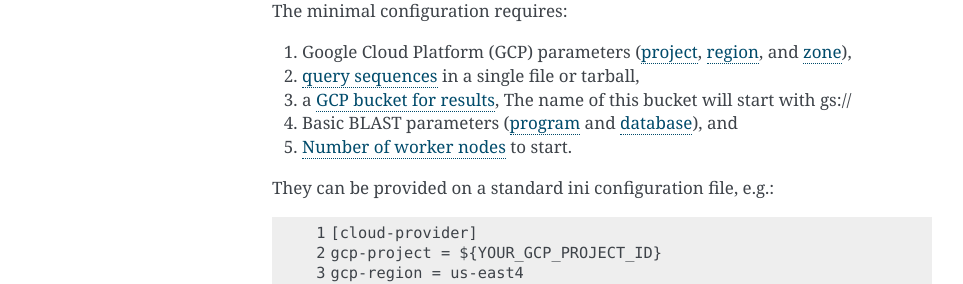
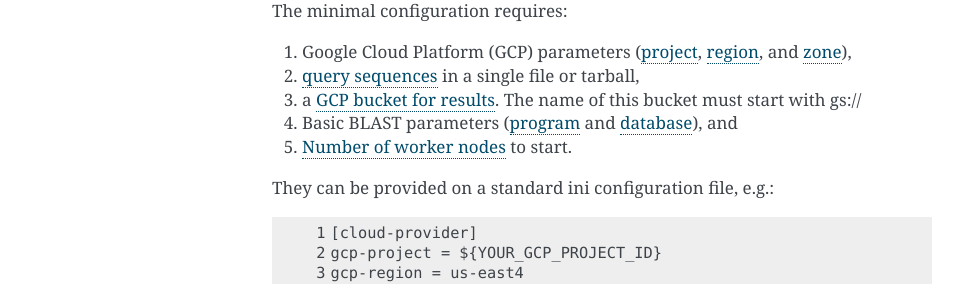
Before and after one commit to ncbi/elastic-blast-docs, a Sphinx documentation site: the page built from docs/source/quickstart.rst, in a window 1280 px wide and 900 px high. Shown: the part 403-687 px from the top of the window, without its empty margins (148-1111 px from the left). Built offline with Sphinx 7.4.7, drawn with Linux system fonts in a browser that asks for light colours; some of the changed text lies outside the part shown.

```diff
--- a/docs/source/quickstart.rst
+++ b/docs/source/quickstart.rst
@@ -25,7 +25,7 @@ The minimal configuration requires:
 
 #. :ref:`query sequences <elb_queries>` in a single file or tarball,
 
-#. a :ref:`GCP bucket for results <elb_results_bucket>`,  The name of this bucket will start with gs://
+#. a :ref:`GCP bucket for results <elb_results_bucket>`.  The name of this bucket must start with gs://
 
 #. Basic BLAST parameters (:ref:`program <elb_blast_program>` and :ref:`database <elb_db>`), and
 #. :ref:`elb_num_nodes` to start.
```
Also changed, not shown: other parts of docs/source/quickstart.rst (+1 -1 lines).
